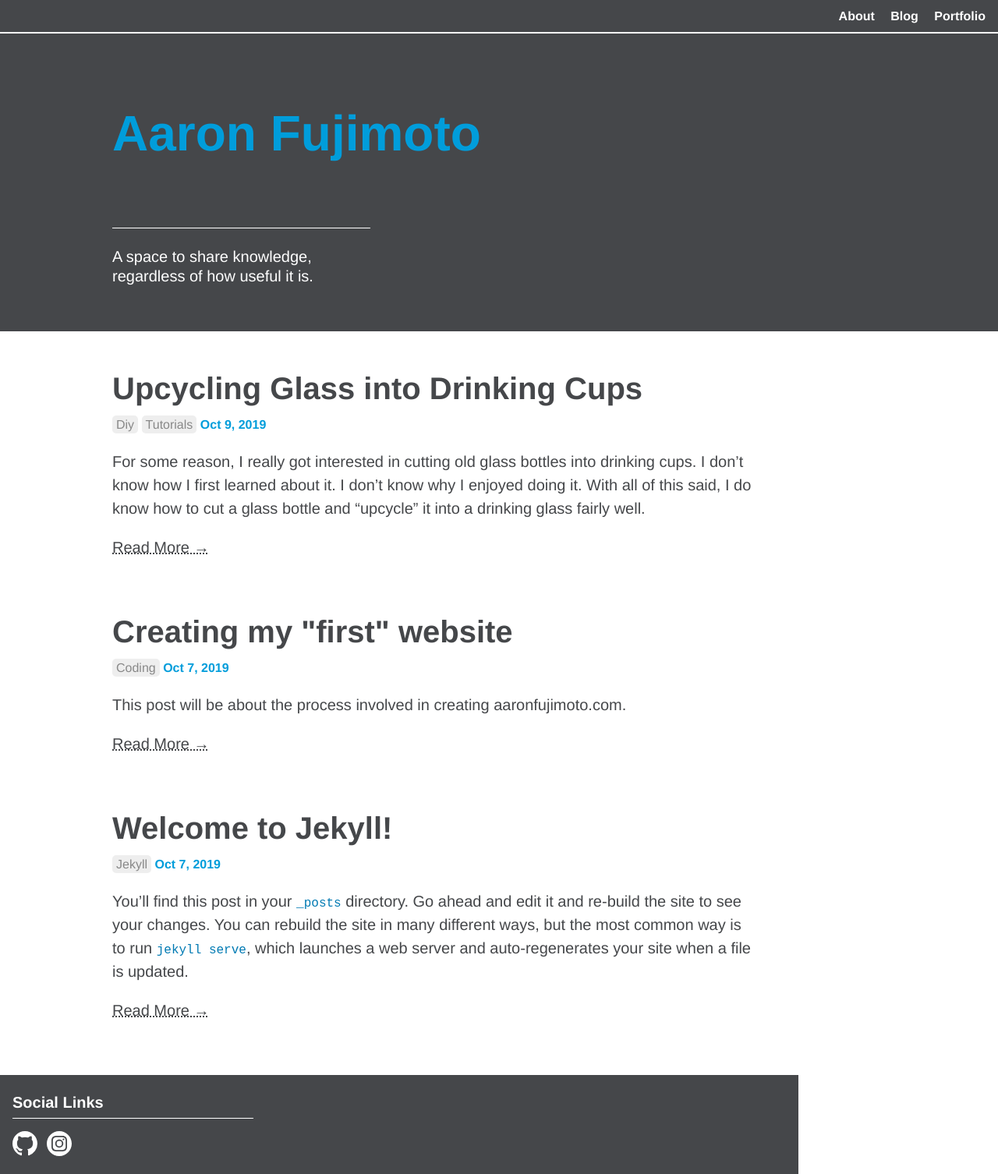
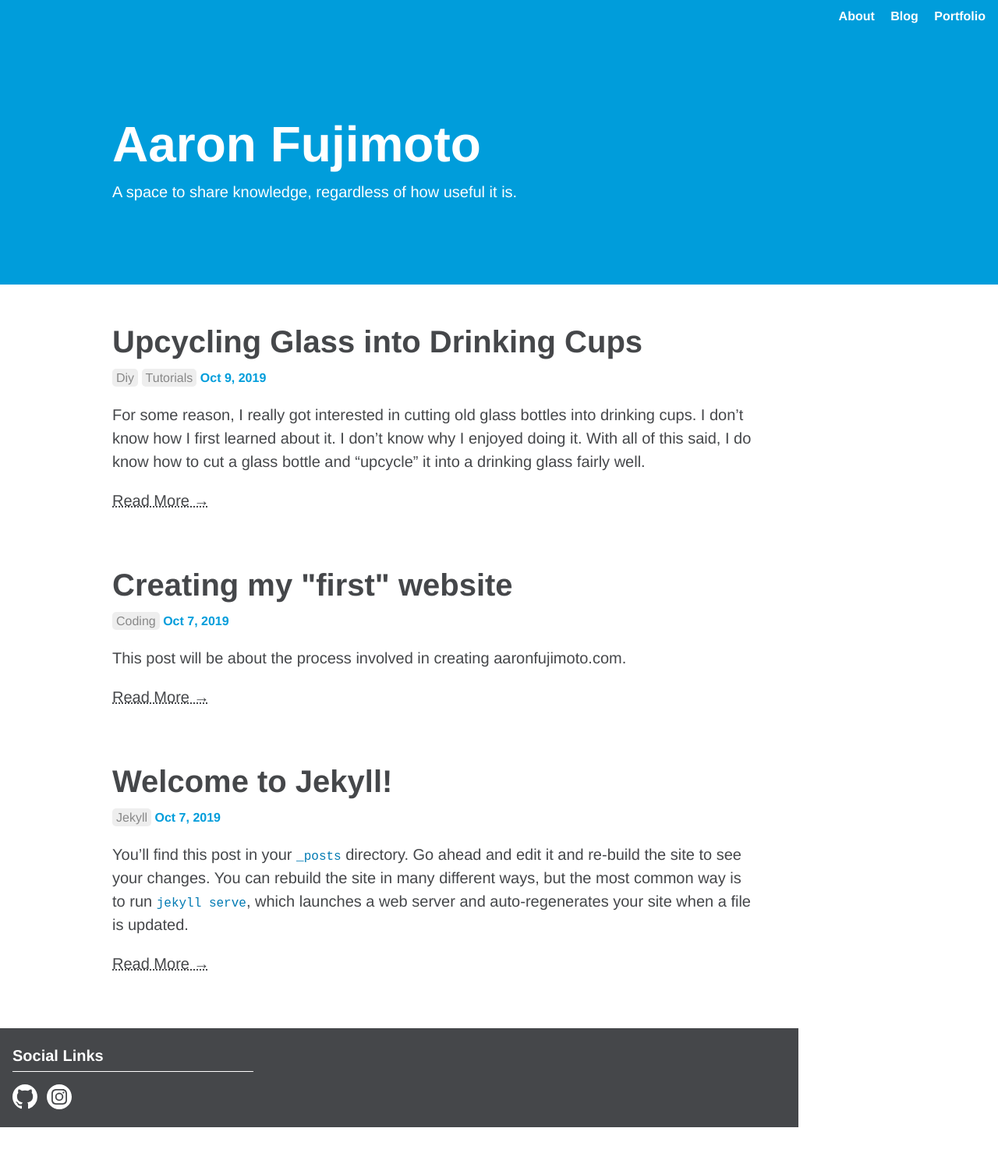
Before and after one commit to aaronfuj/aaronfuj.github.io, a Jekyll site: the page built from index.markdown, in a window 1280 px wide. Shown: the whole page at 78% size. Built offline with Jekyll 4.4.1, drawn with Linux system fonts in a browser that asks for light colours; after the commit the page ends 1446 px from its top, so only the background shows below that.

Commit message:
More styling updates

```diff
--- a/_layouts/home.html
+++ b/_layouts/home.html
@@ -9,25 +9,25 @@
 
       <header class="header-background">
 
-        <div class="clearfix border-bottom-thick header-border">
+        <div class="clearfix header-border">
           <ul class="list-reset right py-1 header-text font-smoothing">
             {% for my_page in site.pages %}
               {% if my_page.title %}
               <li class="inline-block">
-                <a class="align-middle link-primary header-link mr-2" href="{{ my_page.url | prepend: site.baseurl }}">{{ my_page.title }}</a>
+                <a class="align-middle header-link bold mr-2" href="{{ my_page.url | prepend: site.baseurl }}">{{ my_page.title }}</a>
               </li>
               {% endif %}
             {% endfor %}
           </ul>
         </div>
 
-        <div class="container mx-auto px-2 mb-2 clearfix header-text">
-          <h1 class="h0 col-9 sm-width-full py-4 mt-3 inline-block header-title">{{ site.title }}</h1>
+        <div class="container mx-auto px-2 py-2 mb-2 clearfix header-text">
+          <h1 class="h0 col-9 sm-width-full mt-3 mb-0 inline-block header-title" style="padding-top: 64px">{{ site.title }}</h1>
 
-          <div class="clearfix mb-3 py-1">
-            <div class="col-4 sm-width-full left border-top-thin">
+          <div class="clearfix mb-4 py-1">
+            <div class="col-9 sm-width-full left">
               <!-- Set site description in config.yml -->
-              <p class="h4 lh-condensed font-smoothing mt-2 py-1">{{ site.description }}</p>
+              <p class="h4 lh-condensed font-smoothing py-1">{{ site.description }}</p>
             </div>
           </div>
 
--- a/_sass/_theme-blue.scss
+++ b/_sass/_theme-blue.scss
@@ -7,10 +7,11 @@ $gray: #45474A;
 $white: #fff;
 
 // Config
-$color-background: $gray !default;
+$color-background: $blue !default;
+$color-muted-background: $gray !default;
 $color-dot-accent: $blue !default;
 $color-foreground: $white !default;
-$color-title: $blue !default;
+$color-title: $white !default;
 $color-body-text: $gray !default;
 $color-text-accent: $blue !default;
 $color-code: $blue-small !default;
--- a/_sass/_utilities.scss
+++ b/_sass/_utilities.scss
@@ -45,10 +45,10 @@
 .header-text { color: $color-foreground; }
 .header-social { fill: $color-foreground; }
 .header-social-accent { fill: $color-dot-accent; }
-.header-link:hover { color: $color-nav-link !important; } // used for navigation links on homepage
+.header-link:hover { text-decoration: underline !important; } // used for navigation links on homepage
 .text-accent { color: $color-text-accent; } // used for date in post list and home link
 
-.footer-background { background-color: $color-background; }
+.footer-background { background-color: $color-muted-background; }
 .footer-text { color: $color-foreground; }
 
 /* Layout utilities */
```
Also changed, not shown: _includes/portfolio_grid.html (+5 -5 lines).
